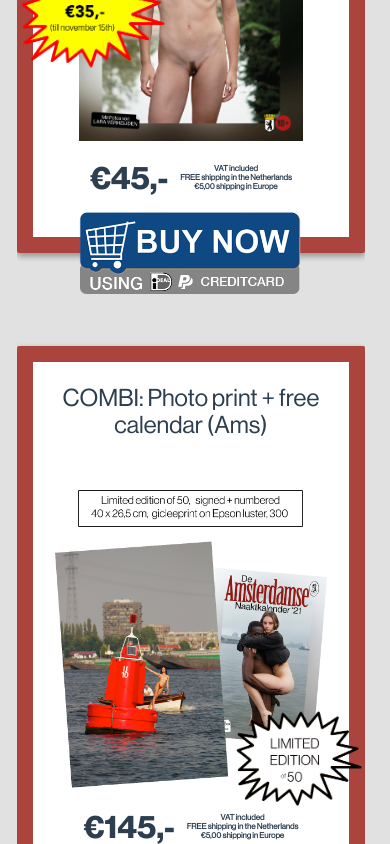
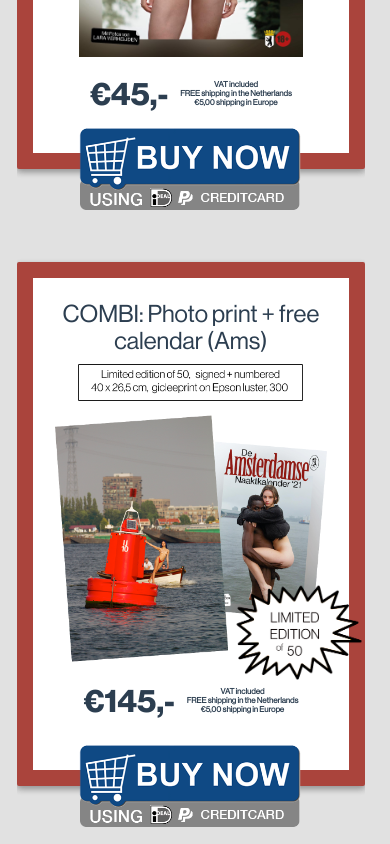
Before and after one commit to YketD/thecalendarproject, a Vue app: page / in a window 390 px wide. Shown: the part 1325-2169 px from the top of the page. Built offline with nearby package versions, Linux system fonts and the light colour scheme.

Commit message:
sticker bigger of / alignment of titles

```diff
--- a/src/components/ProductCard.vue
+++ b/src/components/ProductCard.vue
@@ -1,5 +1,5 @@
 <template>
-    <div class="product-card" :class="{bottom: marginBottom}">
+    <div class="product-card" :class="{cardBottom: marginBottom}">
         <div class="header">
             <h1 class="red top">{{label}} {{bottomLabel}}</h1>
             <h1 class="red bottom">{{bottomLabelTwo}}</h1>
@@ -246,7 +246,7 @@
     }
 
     @media (max-width: 500px) {
-        .bottom {
+        .cardBottom {
             margin-bottom: 42px;
         }
     }
```
Also changed, not shown: public/images/assets/limited-edition-of-50.png.
